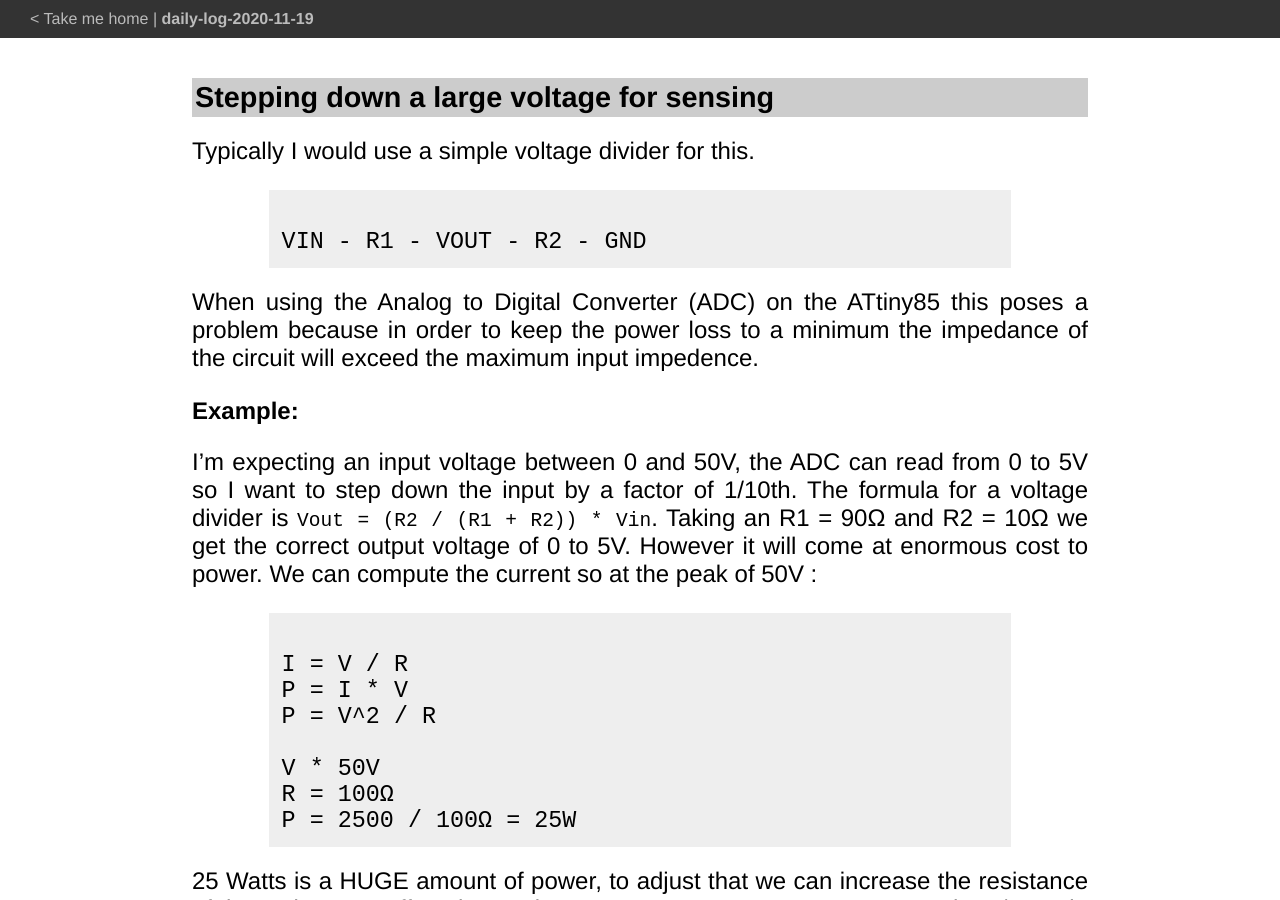
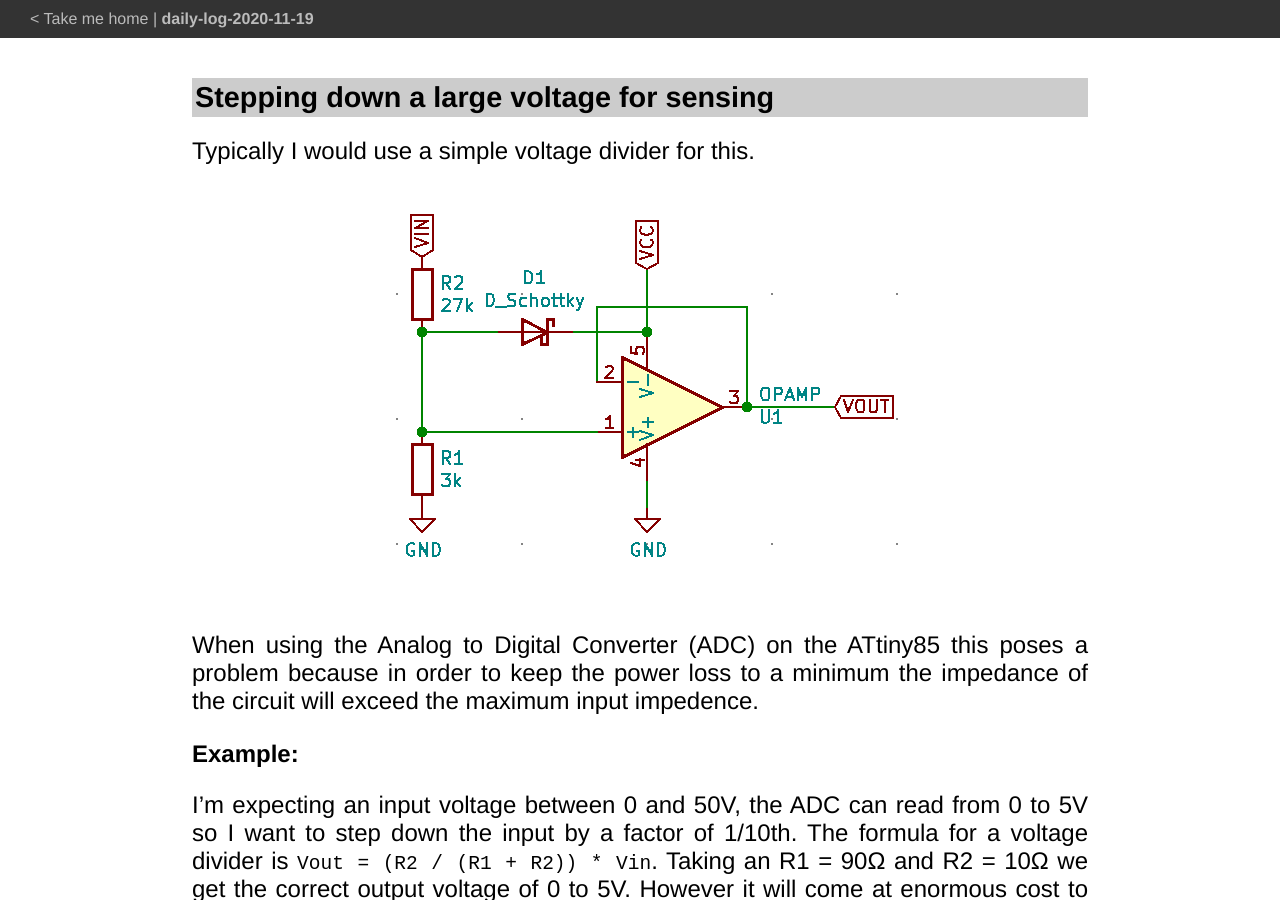
Before and after one commit to aconbere/aconbere.github.com, a Jekyll site: the page built from _posts/2020-11-19-daily-log.md, in a window 1280 px wide and 900 px high. Built offline with Jekyll 4.4.1, drawn with Linux system fonts in a browser that asks for light colours.

Commit message:
add image for standard voltage divider

```diff
--- a/_posts/2020-11-19-daily-log.md
+++ b/_posts/2020-11-19-daily-log.md
@@ -7,9 +7,7 @@ date: 2020-11-19 12:03 -0800
 
 Typically I would use a simple voltage divider for this.
 
-<pre><code>
-VIN - R1 - VOUT - R2 - GND
-</code></pre>
+<img src="/media/img/voltage-divider-opamp.png">
 
 When using the Analog to Digital Converter (ADC) on the ATtiny85 this poses a problem because in order to keep the power loss to a minimum the impedance of the circuit will exceed the maximum input impedence.
 
```
Also changed, not shown: media/img/voltage-divider-opamp.png, media/img/voltage-divider-standard.png (added).
